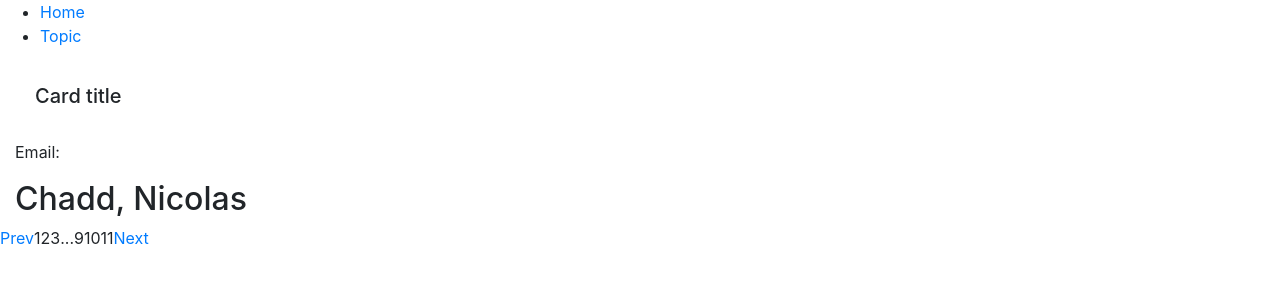
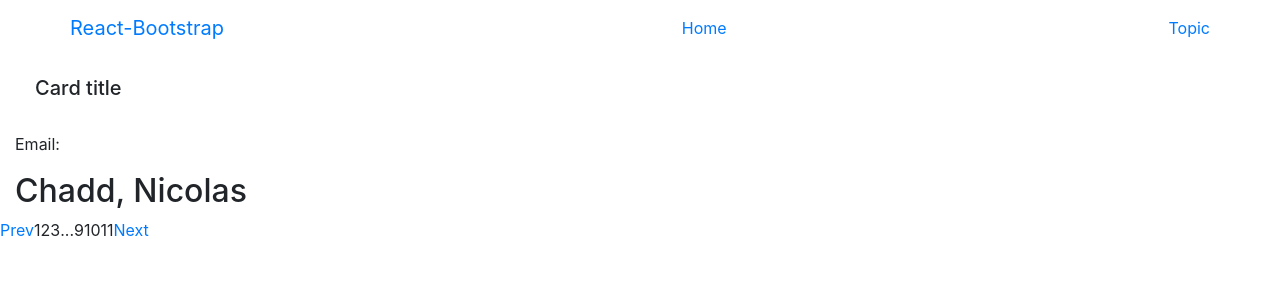
Before and after one commit to Air2air/ReactPagination, a React (Create React App) app: page /#/topic in a window 1280 px wide. Shown: the top 300 px of the page. Built offline with nearby package versions, Linux system fonts and the light colour scheme.

Commit message:
Before installing Yarn

```diff
--- a/src/components/header/header.js
+++ b/src/components/header/header.js
@@ -1,19 +1,23 @@
-import React from 'react'
+import React from "react";
 import { Link } from "react-router-dom";
+import { Navbar, Nav, Container } from "react-bootstrap";
 
-function Header(){
+function Header() {
   return (
-    <nav>
-      <ul>
-        <li>
+    <Navbar variant="pills" className="justify-content-around">
+      <Container>
+      <Navbar.Brand href="#home">React-Bootstrap</Navbar.Brand>
+      <Navbar.Toggle />
+
+        <Nav.Item>
           <Link to="/">Home</Link>
-        </li>
-        <li>
+        </Nav.Item>
+        <Nav.Item>
           <Link to="/topic">Topic</Link>
-        </li>
-      </ul>
-    </nav>
-  )
+        </Nav.Item>
+      </Container>
+    </Navbar>
+  );
 }
 
-export default Header
+export default Header;
--- a/src/styles/styles.scss
+++ b/src/styles/styles.scss
@@ -7,6 +7,7 @@ body {
   height: 100%;
   margin: 0;
   padding: 0;
+  text-align: center;
 }
 
 /* Heights */
```
